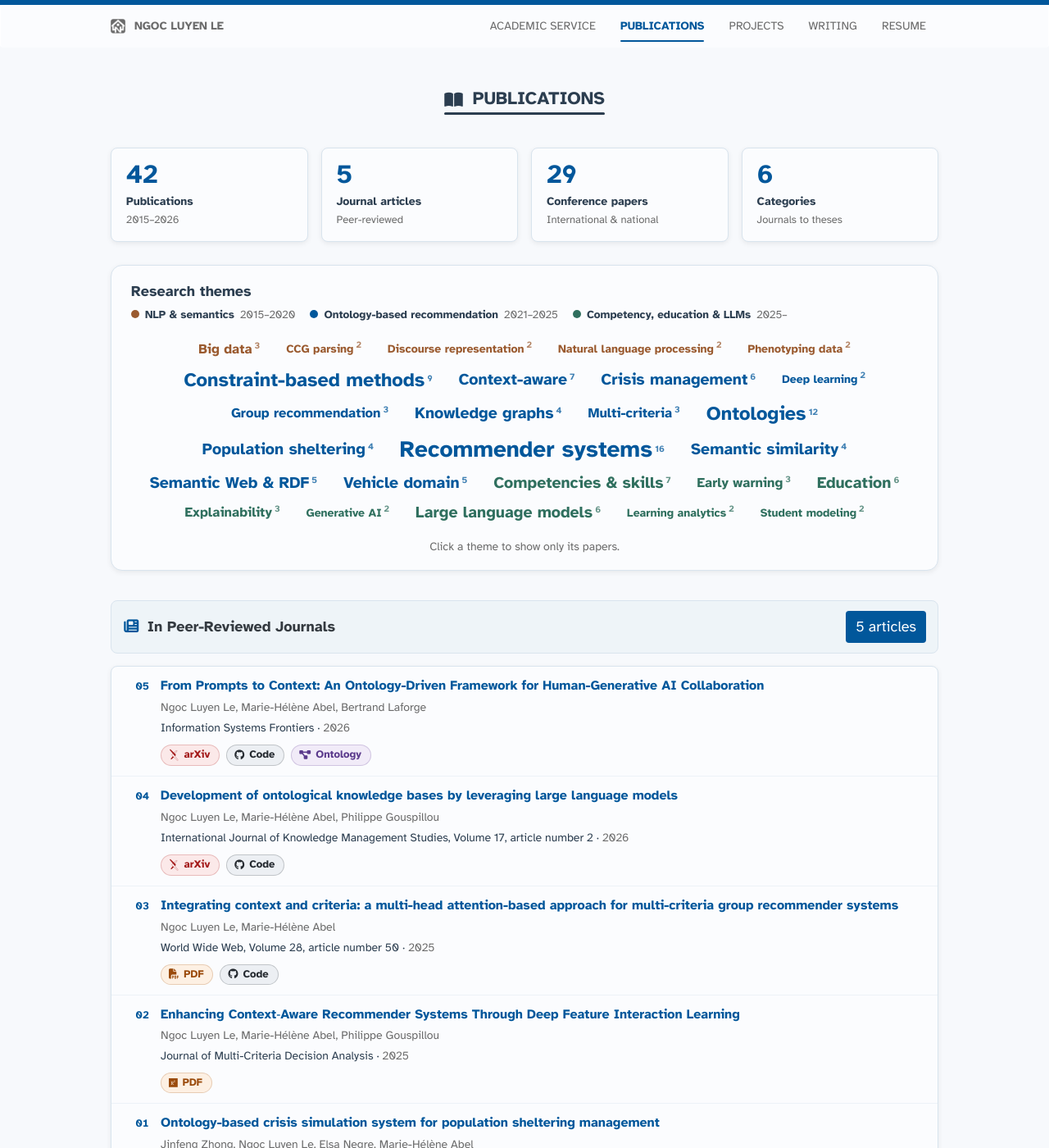
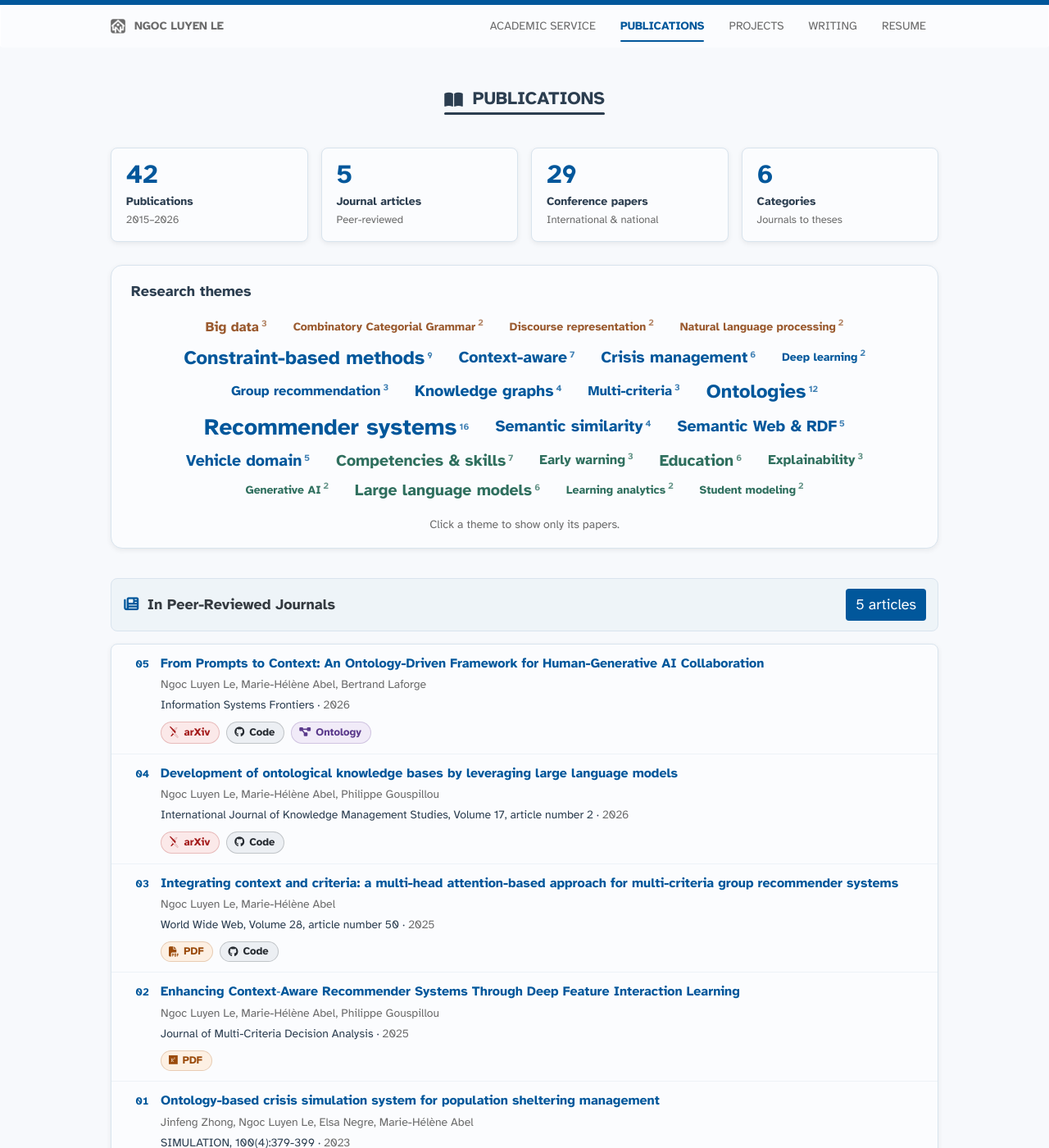
Before and after one commit to lengocluyen/lengocluyen.github.io, a Jekyll site: the page built from publications.html, in a window 1280 px wide and 1400 px high. Shown: the whole window at 82% size. Built offline with Jekyll 4.4.1, drawn with Linux system fonts in a browser that asks for light colours; some web fonts are replaced; a style sheet for code colours, icons or effects is not loaded.

Commit message:
Theme cloud: drop two minor themes, spell out CCG, remove the phase legend
Co-Authored-By: Claude Opus 5.5 <noreply@anthropic.com>

```diff
--- a/_data/research_keywords.yml
+++ b/_data/research_keywords.yml
@@ -22,8 +22,8 @@ themes:
   - Development of a generic indexing tool to optimize the use of biological data
   - 'Développement d''un système connaissances pour les big data: application aux données de phénotypage chez le riz (O.Sativa)'
   size: 2
-- label: CCG parsing
-  slug: ccg-parsing
+- label: Combinatory Categorial Grammar
+  slug: combinatory-categorial-grammar
   phase: nlp
   count: 2
   first: 2019
@@ -51,16 +51,6 @@ themes:
   papers:
   - Extraction de relations multi-étiquettes en utilisant des modèles pré-entraînés et des couches de Transformer
   - Détection du Déficit d'Information dans un Fil de Discussion
-  size: 1
-- label: Phenotyping data
-  slug: phenotyping-data
-  phase: nlp
-  count: 2
-  first: 2015
-  last: 2016
-  papers:
-  - 'Development of a knowledge system for Big Data: Case study to plant phenotyping data'
-  - 'Développement d''un système connaissances pour les big data: application aux données de phénotypage chez le riz (O.Sativa)'
   size: 1
 - label: Constraint-based methods
   slug: constraint-based-methods
@@ -172,18 +162,6 @@ themes:
   - Système de simulations de crises, basé sur une ontologie, pour la mise à l'abri des populations
   - Apport des ontologies pour le calcul de la similarité sémantique au sein d'un système de recommandation
   size: 4
-- label: Population sheltering
-  slug: population-sheltering
-  phase: recsys
-  count: 4
-  first: 2023
-  last: 2024
-  papers:
-  - Ontology-based crisis simulation system for population sheltering management
-  - Constraint-based recommender system for crisis management simulations
-  - Système de simulations de crises, basé sur une ontologie, pour la mise à l'abri des populations
-  - Système de recommandations basé sur les contraintes pour les simulations de gestion de crise
-  size: 3
 - label: Recommender systems
   slug: recommender-systems
   phase: recsys
--- a/_includes/publications.html
+++ b/_includes/publications.html
@@ -64,11 +64,6 @@
     <div class="theme-cloud" id="theme-cloud" aria-labelledby="theme-cloud-title">
       <div class="theme-cloud-head">
         <h3 class="theme-cloud-title" id="theme-cloud-title">Research themes</h3>
-        <ul class="theme-cloud-legend">
-          {%- for p in kw.phases %}
-          <li class="theme-phase theme-phase--{{ p.id }}"><span class="theme-phase-dot" aria-hidden="true"></span>{{ p.label }} <span class="theme-phase-years">{{ p.years }}</span></li>
-          {%- endfor %}
-        </ul>
       </div>
       <div class="theme-cloud-words">
         {%- for t in kw.themes %}
--- a/_scripts/build_research_keywords.py
+++ b/_scripts/build_research_keywords.py
@@ -49,11 +49,10 @@ PHASES = [
 # would put the 2025 multi-criteria recommender papers in the "edu" phase.
 THEMES = {
     # NLP & semantics (2015-2020)
-    "CCG parsing": ("nlp", r"\bccg\b|combinatory categorial|supertag"),
+    "Combinatory Categorial Grammar": ("nlp", r"\bccg\b|combinatory categorial|supertag"),
     "Discourse representation": ("nlp", r"\bdrs\b|discourse representation|repr[ée]sentation du discours"),
     "Natural language processing": ("nlp", r"natural language processing|\bnlp\b|relation extraction|syntactic pars|traitement automatique|extraction de relations|d[ée]ficit d.information|discussion thread|fil de discussion"),
     "Big data": ("nlp", r"big data|biological data|indexing tool"),
-    "Phenotyping data": ("nlp", r"ph[ée]notyp"),
     # Ontology-based recommendation (2021-2025)
     "Recommender systems": ("recsys", r"recommend|recommandation"),
     "Ontologies": ("recsys", r"ontolog"),
@@ -71,7 +70,6 @@ THEMES = {
     "Multi-task learning": ("recsys", r"multi-task"),
     "Vehicle domain": ("recsys", r"vehicle|v[ée]hicule|automotive"),
     "Crisis management": ("recsys", r"\bcris[ie]s\b|\bcrises?\b"),
-    "Population sheltering": ("recsys", r"shelter|mise [àa] l.abri|evacuat"),
     # Competency, education & LLMs (2025-)
     "Large language models": ("edu", r"\bllms?\b|large language models?|grands? mod[eè]les? de langu"),
     "Generative AI": ("edu", r"generative (?:ai|artificial)|\bgenai\b|ia g[ée]n[ée]rative"),
--- a/static/css/main.css
+++ b/static/css/main.css
@@ -2717,39 +2717,6 @@ h3.section-header-title {
   margin: 0;
 }
 
-.theme-cloud-legend {
-  display: flex;
-  flex-wrap: wrap;
-  gap: 6px 18px;
-  list-style: none;
-  margin: 0;
-  padding: 0;
-}
-
-.theme-phase {
-  align-items: center;
-  color: var(--text-dark);
-  display: inline-flex;
-  font-size: 13.5px;
-  font-weight: 600;
-  gap: 7px;
-}
-
-.theme-phase-years {
-  color: var(--text-muted);
-  font-weight: 400;
-}
-
-.theme-phase-dot {
-  border-radius: 50%;
-  height: 10px;
-  width: 10px;
-}
-
-.theme-phase--nlp    .theme-phase-dot { background: var(--phase-nlp); }
-.theme-phase--recsys .theme-phase-dot { background: var(--phase-recsys); }
-.theme-phase--edu    .theme-phase-dot { background: var(--phase-edu); }
-
 .theme-cloud-words {
   align-items: center;
   display: flex;
@@ -2834,7 +2801,6 @@ h3.section-header-title {
 @media (max-width: 576px) {
   .theme-cloud { padding: 18px 14px 14px; }
   .theme-cloud-head { justify-content: center; text-align: center; }
-  .theme-cloud-legend { justify-content: center; }
   .theme-size-4 { font-size: 21px; }
   .theme-size-5 { font-size: 24px; }
 }
```
